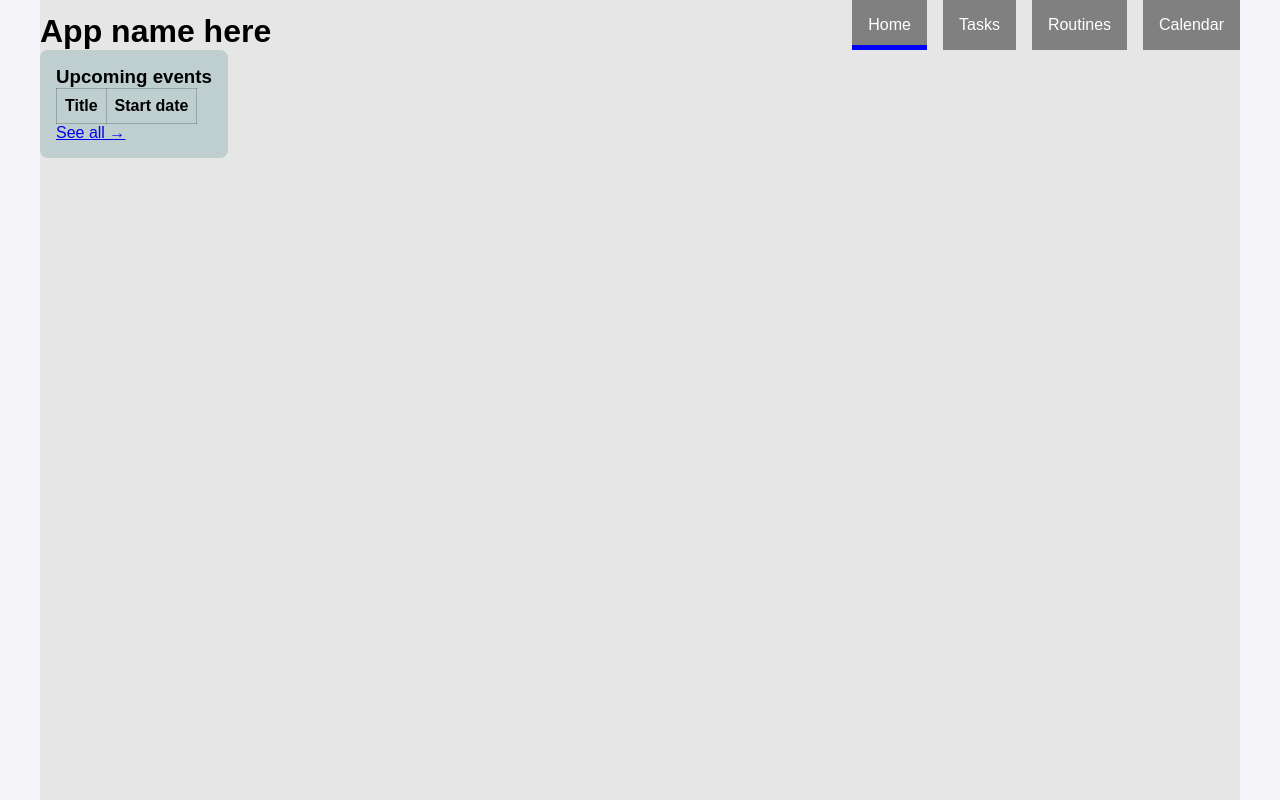
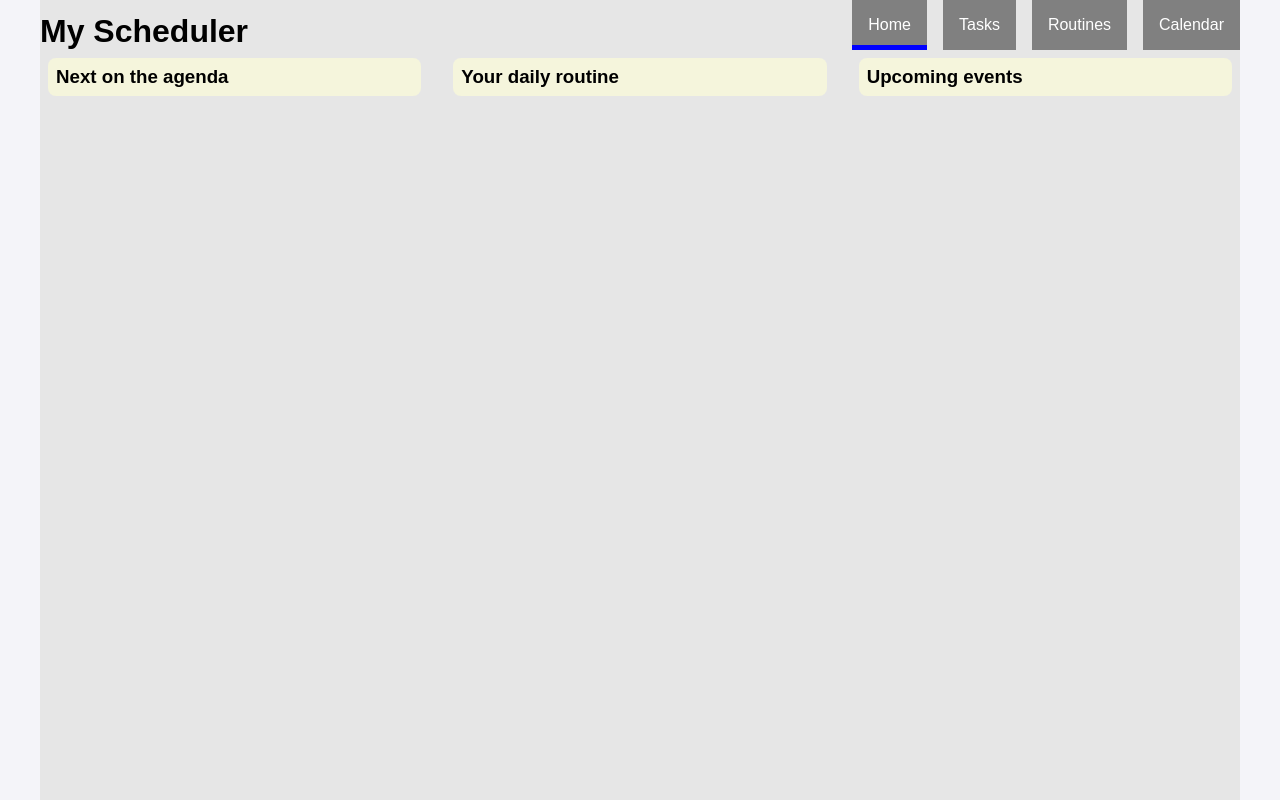
Before and after one commit to MattiasKarppi/PAA-group, a React (Vite) app: page / in a window 1280 px wide. Built offline with nearby package versions, Linux system fonts and the light colour scheme.

Commit message:
setting up home components

```diff
--- a/src/App.jsx
+++ b/src/App.jsx
@@ -11,6 +11,7 @@ import RoutinesPage from './pages/Routines/RoutinesPage.jsx'
 function App() {
 
   const [tasks, setTasks] = useState(JSON.parse(localStorage.getItem('tasks')) || [])
+  const [routines, setRoutines] = useState(JSON.parse(localStorage.getItem('routines')) || [])
 
   useEffect(()=>{
     localStorage.setItem('tasks', JSON.stringify(tasks))
@@ -22,11 +23,11 @@ function App() {
       <main>
 
         <Routes>
-          <Route path="/" element={<Home tasks={tasks}/>}/>
+          <Route path="/" element={<Home tasks={tasks} routines={routines}/>}/>
           <Route path="/calendar" element={<CalendarPage />}/>
           <Route path="/tasks" element={<Tasks tasks={tasks} setTasks={setTasks}/>}/>
           <Route path="/task/:i" element={<EditTaskPage tasks={tasks} setTasks={setTasks}/>}/>
-          <Route path="/routines" element={<RoutinesPage />}/>
+          <Route path="/routines" element={<RoutinesPage routines={routines} setRoutines={setRoutines} />}/>
         </Routes>
       </main>
     </>
--- a/src/components/Header/Header.jsx
+++ b/src/components/Header/Header.jsx
@@ -4,7 +4,7 @@ import sty from './Header.module.css'
 function Header() {
     return (
         <header className={sty.header}>
-            <h1>App name here</h1>
+            <h1>My Scheduler</h1>
             <Nav />
         </header>
     )
--- /dev/null
+++ b/src/pages/Home/Home.module.css
@@ -0,0 +1,22 @@
+#homeCards {
+    display: grid;
+    grid-template-columns: 1fr 1fr 1fr;
+    gap: 1rem;
+}
+
+.homeCard {
+    padding: .5rem;
+    margin: .5rem;
+    background-color: beige;
+    border-radius: .5rem;
+
+    & table {
+        border-collapse: collapse;
+        width: 100%;
+
+        & th, td {
+            padding: .5rem;
+            border: 1px solid rgba(0, 0, 0, 0.2);
+        }
+    }
+}
--- /dev/null
+++ b/src/pages/Home/HomeCard.jsx
@@ -0,0 +1,25 @@
+import styles from './Home.module.css'
+
+function HomeCard({ arr, entries, title }) {
+    return (
+        <div className={styles.homeCard}>
+            <h3>{title}</h3>
+            {arr.map((item, i) => {
+                return (
+                    <table key={i}>
+                        {entries(item).map((entry, j) => {
+                            return (
+                                <tr key={`${i}-${j}`}>
+                                    <th>{entry[0]}</th>
+                                    <td>{entry[1]}</td>
+                                </tr>
+                            )
+                        })}
+                    </table>
+                )
+            })}
+        </div>
+    )
+}
+
+export default HomeCard
--- a/src/pages/Home/HomeEvents.jsx
+++ /dev/null
@@ -1,39 +0,0 @@
-import { useCalendarContext } from '../../context/CalendarContext.jsx'
-import { Link } from 'react-router-dom'
-import sty from './HomeEvents.module.css'
-
-function HomeEvents() {
-    const calendarContext = useCalendarContext()
-    const upcomingEvents = calendarContext.getAllEventsAsArray().slice(0, 4)
-
-    return (
-        <div id={sty.events}>
-            <h3>Upcoming events</h3>
-            <table id={sty.table}>
-                <thead>
-                    <tr>
-                        <th>Title</th>
-                        <th>Start date</th>
-                    </tr>
-                </thead>
-                <tbody>
-                    {upcomingEvents.map(evt => {
-                        const key = `${evt.startDate}T${evt.startTime}`
-                        return (
-                            <tr key={key}>
-                                <td>{evt.title}</td>
-                                <td>{evt.startDate}</td>
-                            </tr>
-
-                        )
-                    })}
-                </tbody>
-            </table>
-            <Link to="/calendar">
-                See all &rarr;
-            </Link>
-        </div>
-    )
-}
-
-export default HomeEvents;
--- a/src/pages/Home/HomeEvents.module.css
+++ /dev/null
@@ -1,15 +0,0 @@
-#events {
-    background-color: rgb(191, 207, 207);
-    padding: 1rem;
-    border-radius: .5rem;
-    display: inline-block;
-}
-
-#table {
-    border-collapse: collapse;
-
-    & td, th {
-        padding: .5rem;
-        border: 1px solid rgba(0, 0, 0, 0.2);
-    }
-}
--- a/src/pages/Home/HomePage.jsx
+++ b/src/pages/Home/HomePage.jsx
@@ -1,14 +1,59 @@
-import HomeEvents from './HomeEvents.jsx'
-import HomeTasks from './HomeTasks.jsx';
+import { useCalendarContext } from "../../context/CalendarContext";
+import style from './Home.module.css'
+import HomeCard from "./HomeCard";
 
-function Home({ tasks }) {
+function Home({ tasks, routines }) {
 
+    const calendarContext = useCalendarContext()
+
+    const upcoming3Events = calendarContext
+        .getAllEventsAsArray()
+        .slice(0, 3);
+
+    const routinesWithMostRepetitions = routines
+        .sort((a, b) => {
+            return b.repetitions - a.repetitions
+        })
+        .slice(0, 3);
+
+    const unfinishedTasks = tasks
+        .filter(t => t.status !== "done")
+        .sort((a, b) => {
+            return a.date.localeCompare(b.date)
+        })
+        .slice(0, 3);
 
     return (
-        <>
-            <HomeEvents />
-            <HomeTasks tasks={tasks} />
-        </>
+        <div id={style.homeCards}>
+            {/* tasks */}
+            <HomeCard
+                arr={unfinishedTasks}
+                title="Next on the agenda"
+                entries={item => ([
+                    ['Name', item.title],
+                    ['Due', item.date]
+                 ])}
+            />
+
+            {/* routines */}
+            <HomeCard
+                arr={routinesWithMostRepetitions}
+                title="Your daily routine"
+                entries={item => ([
+                    ['Name', item.name]
+                 ])}
+            />
+
+            {/* events */}
+            <HomeCard
+                arr={upcoming3Events}
+                title="Upcoming events"
+                entries={item => ([
+                    ['Name', item.title]
+                 ])}
+            />
+
+        </div>
     )
 }
 
--- a/src/pages/Home/HomeTasks.jsx
+++ /dev/null
@@ -1,26 +0,0 @@
-function HomeTasks({ tasks }) {
-
-    function get3LatestIncompleteTasks() {
-        const incompleteTasks = tasks.filter(t => t.status !== "done");
-        incompleteTasks.sort((a, b) => {
-            return b.date.localeCompre(a.date)
-        })
-        return incompleteTasks
-    }
-
-    const displayedTasks = get3LatestIncompleteTasks()
-
-    return (
-        <div id="home-tasks">
-            {displayedTasks.map((t, i)=>{
-                return (
-                    <div className="home-task" key={i}>
-                        <h4>{t.title}</h4>
-                    </div>
-                )
-            })}
-        </div>
-    )
-}
-
-export default HomeTasks
--- a/src/pages/Routines/RoutinesPage.jsx
+++ b/src/pages/Routines/RoutinesPage.jsx
@@ -3,9 +3,8 @@ import HabitForm from "./HabitForm"
 import Routine from "./Routine"
 import styles from './Routines.module.css';
 
-function RoutinesPage() {
+function RoutinesPage({ routines, setRoutines }) {
 
-  let [routines, setRoutines] = useState(JSON.parse(localStorage.getItem("routines")) || [])
   let [desc, setDesc] = useState(false)
   let [filterPriority, setFilterPriority] = useState("All")
 
```
